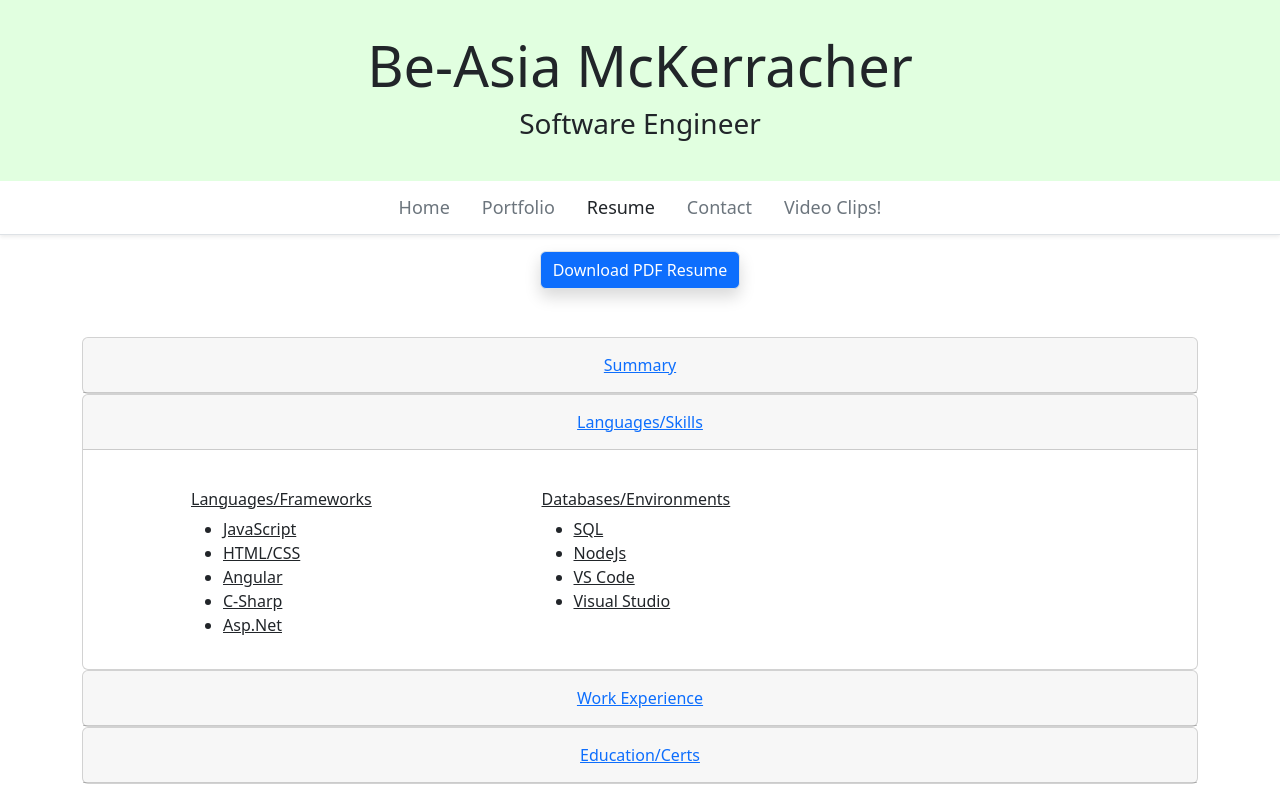
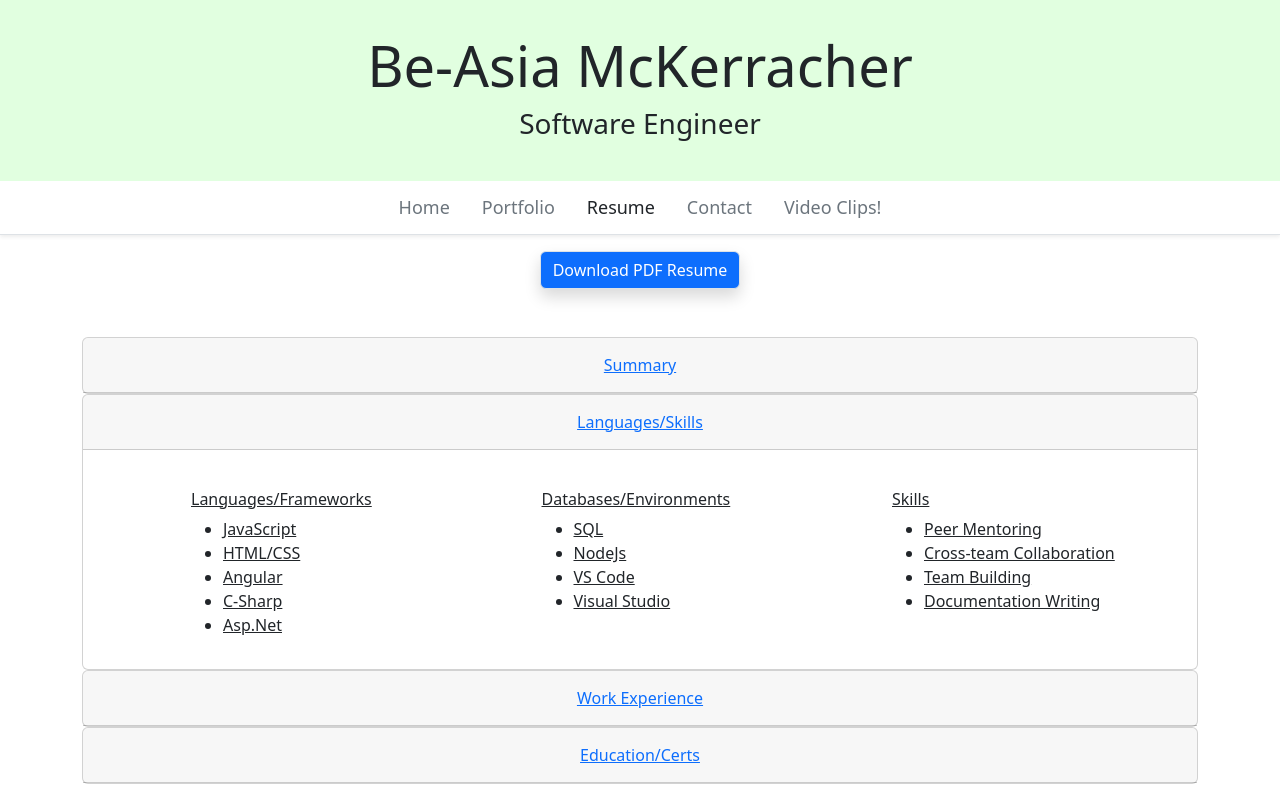
Before and after one commit to amerigirl/AngularPortfolioWebsite, an Angular app: page /resume in a window 1280 px wide. Both pictures are taken after a click on the button "Languages/Skills". Built offline with nearby package versions, Linux system fonts and the light colour scheme.

Commit message:
updated css and completed languages and skills work

```diff
--- a/src/app/resume/resume.component.css
+++ b/src/app/resume/resume.component.css
@@ -1,13 +1,17 @@
-
-
-.languages{
+.languages {
   text-align: left;
   margin-left: 5rem;
   text-decoration: underline;
 }
 
-.dataEnviro{
-text-decoration: underline;
- text-align: left;
-margin-left: 5rem;
+.dataEnviro {
+  text-decoration: underline;
+  text-align: left;
+  margin-left: 5rem;
 }
+
+.collab {
+  text-decoration: underline;
+  text-align: left;
+  margin-left: 5rem;
+}
--- a/src/app/resume/resume.component.html
+++ b/src/app/resume/resume.component.html
@@ -43,12 +43,25 @@
           </ul>
 
         </div>
+
+         <div class="collab col-md-3 mt-4">
+          <h6>Skills</h6>
+          <ul>
+            <li>Peer Mentoring</li>
+            <li>Cross-team Collaboration</li>
+            <li>Team Building</li>
+            <li>Documentation Writing</li>
+          </ul>
+        </div>
       </div>
     </div>
     </accordion-group>
 
 
-    <accordion-group heading="Work Experience"> </accordion-group>
+    <accordion-group heading="Work Experience">
+
+
+    </accordion-group>
 
     <accordion-group heading="Education/Certs"> </accordion-group>
   </accordion>
```
